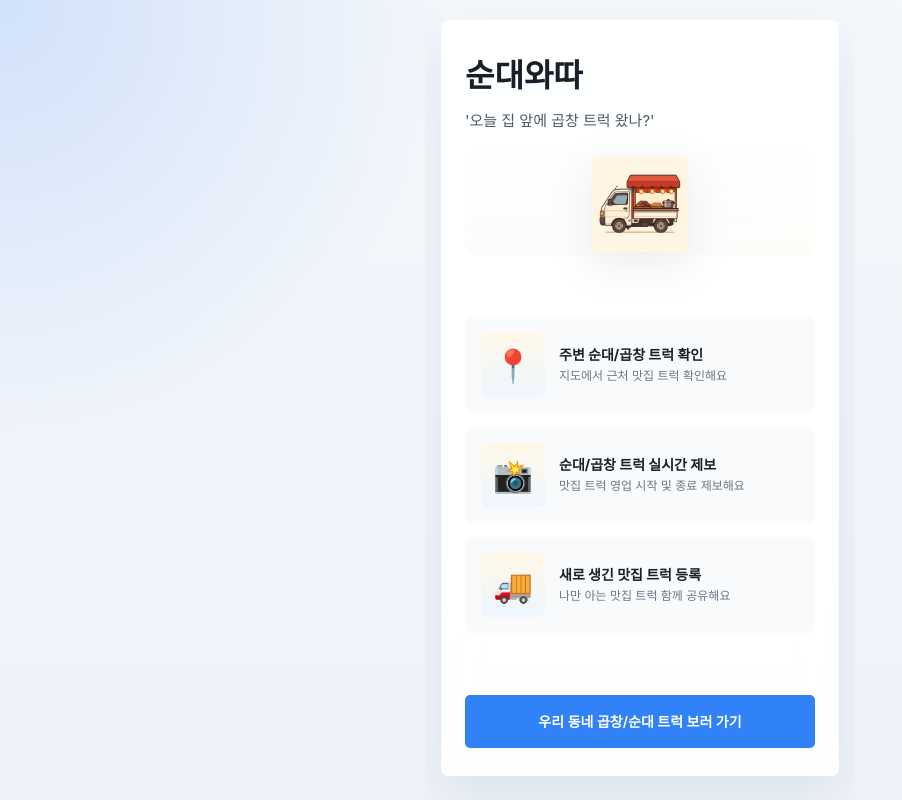
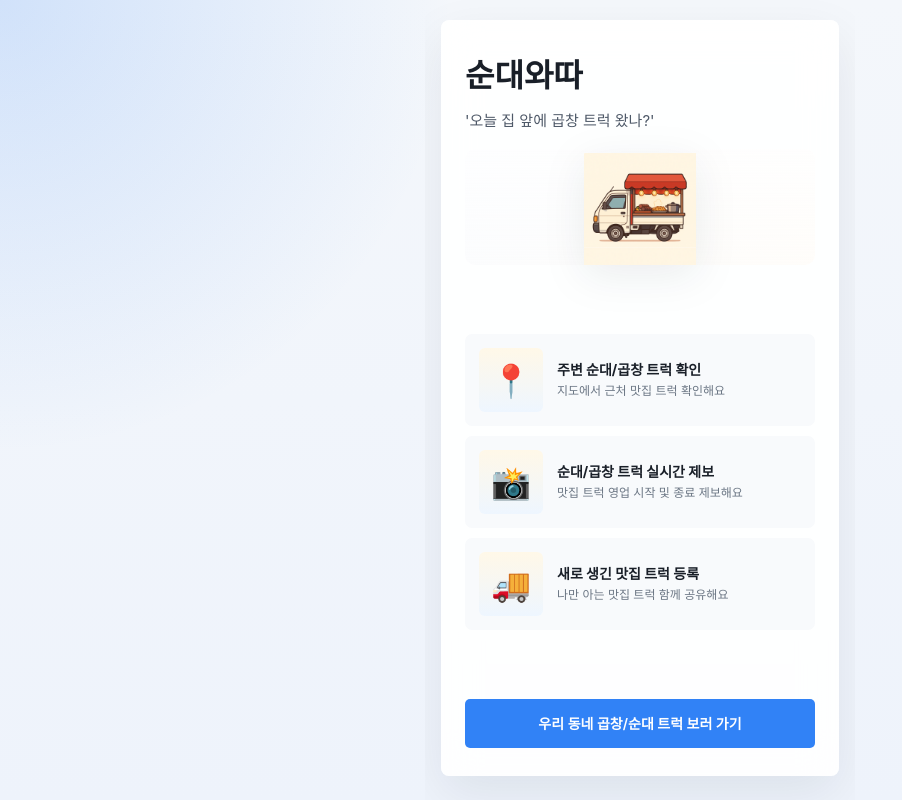
Before and after one commit to yapyeongdong-pedri/appintoss_sundaewadda, a React (Vite) app: page / in a window 1280 px wide. Shown: the whole page, without its empty margins (0-902 px from the left). Built offline with nearby package versions, Linux system fonts and the light colour scheme; no server answers; the database is empty.

Commit message:
Balance landing hero layout

```diff
--- a/src/styles.css
+++ b/src/styles.css
@@ -608,15 +608,15 @@ button {
   display: flex;
   flex-direction: column;
   justify-content: space-between;
-  gap: 12px;
+  gap: 10px;
 }
 
 .hero-artwork {
   display: flex;
   justify-content: center;
   align-items: center;
-  margin-top: 4px;
-  padding: 6px 8px 2px;
+  margin-top: 2px;
+  padding: 4px 8px 0;
   border-radius: 10px;
   background:
     linear-gradient(180deg, rgba(255, 255, 255, 0.92), rgba(255, 255, 255, 0.72)),
@@ -625,8 +625,8 @@ button {
 
 .hero-artwork-image {
   display: block;
-  width: min(100%, 160px);
-  max-height: 96px;
+  width: min(100%, 184px);
+  max-height: 112px;
   height: auto;
   object-fit: contain;
   filter: drop-shadow(0 10px 20px rgba(15, 23, 42, 0.08));
@@ -682,7 +682,7 @@ button {
 }
 
 .hero-feature-list {
-  gap: 14px;
+  gap: 10px;
 }
 
 .hero-feature-card {
@@ -690,7 +690,7 @@ button {
   grid-template-columns: 64px 1fr;
   gap: 14px;
   align-items: center;
-  padding: 16px;
+  padding: 14px;
   border-radius: 7px;
   background: #f8fafc;
 }
@@ -1260,6 +1260,7 @@ button {
 .hero-card-intro .ui-button-xlarge {
   font-size: 14px;
   white-space: nowrap;
+  padding: 14px 18px;
 }
 
 .bottom-nav {
```
